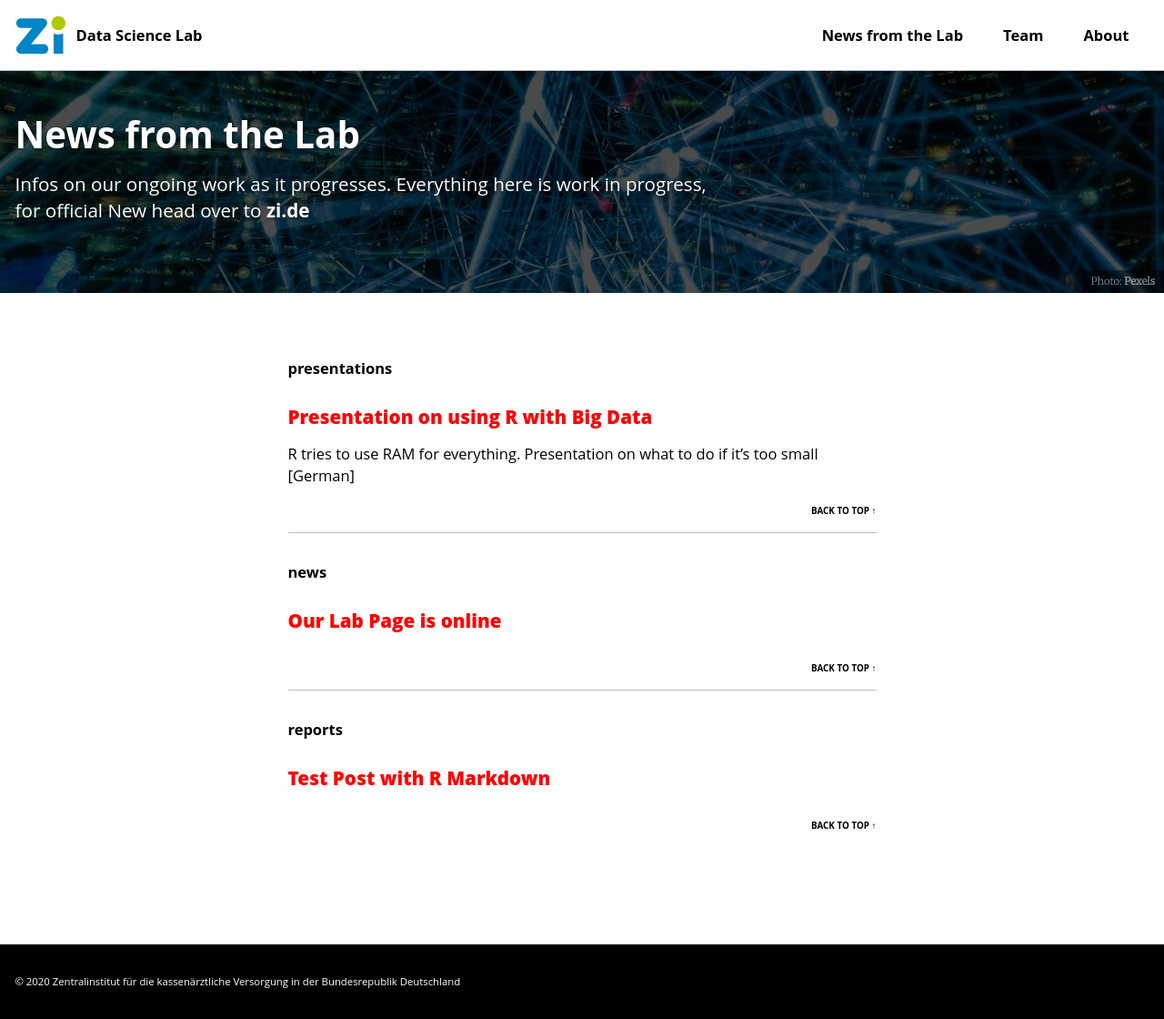
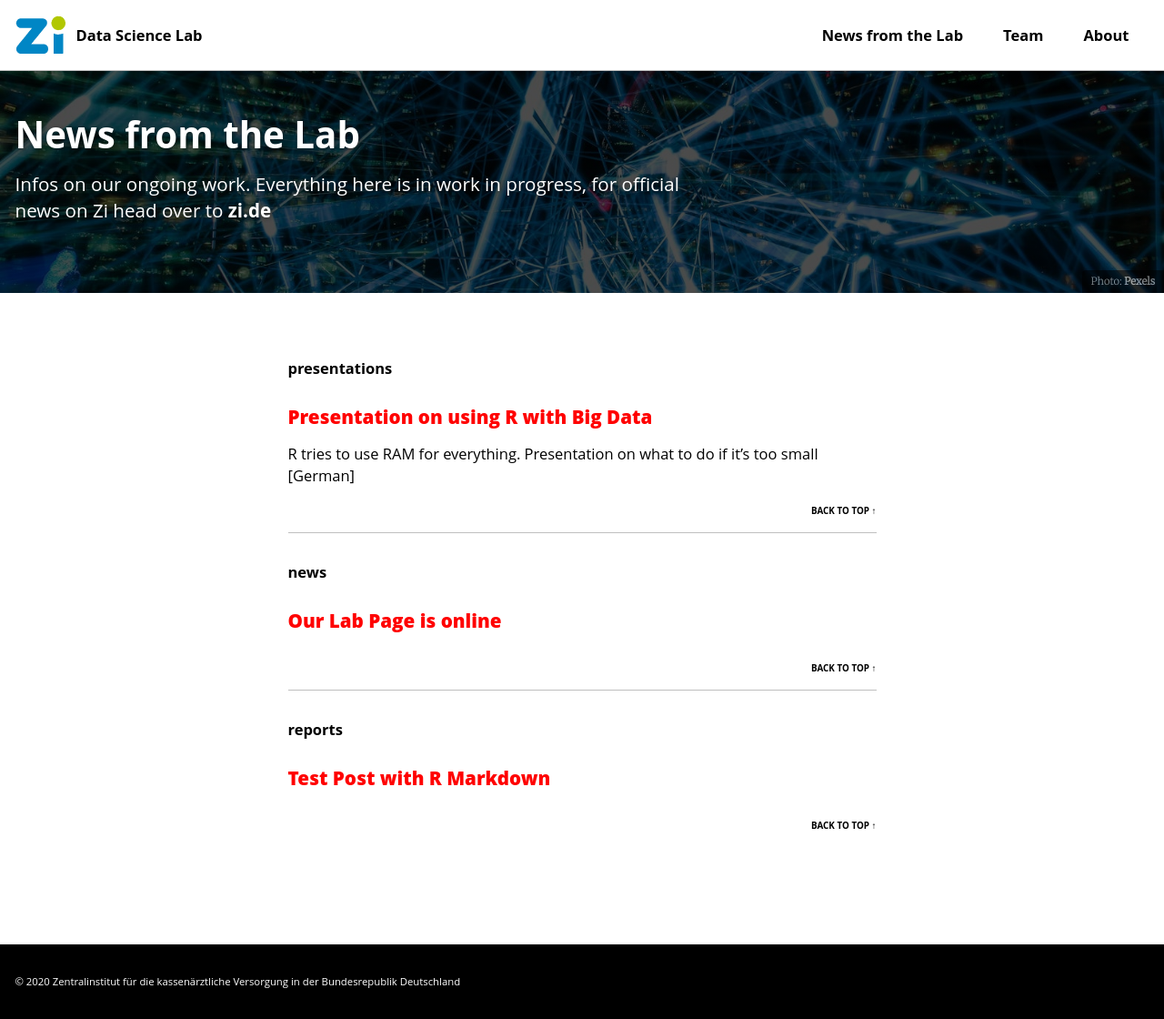
Before and after one commit to zidatalab/zidatalab.github.io, a Jekyll site: the page built from _pages/News.md, in a window 1280 px wide. Shown: the whole page at 91% size. Built offline with Jekyll 4.4.1, drawn with Linux system fonts in a browser that asks for light colours; cached includes are drawn as plain includes; nearby versions of some CDN libraries.

Commit message:
spelling

```diff
--- a/_pages/News.md
+++ b/_pages/News.md
@@ -1,7 +1,7 @@
 ---
 layout: single
 title: "News from the Lab"
-excerpt: "Infos on our ongoing work as it progresses. Everything here is work in progress, for official New head over to [zi.de](https://www.zi.de)"
+excerpt: "Infos on our ongoing work. Everything here is in work in progress, for official news on Zi head over to [zi.de](https://www.zi.de)"
 header:
   overlay_filter: 0.7 # same as adding an opacity of 0.5 to a black background
   caption: "Photo: [**Pexels**](https://www.pexels.com/photo/abstract-art-blur-bright-373543/)"
```
